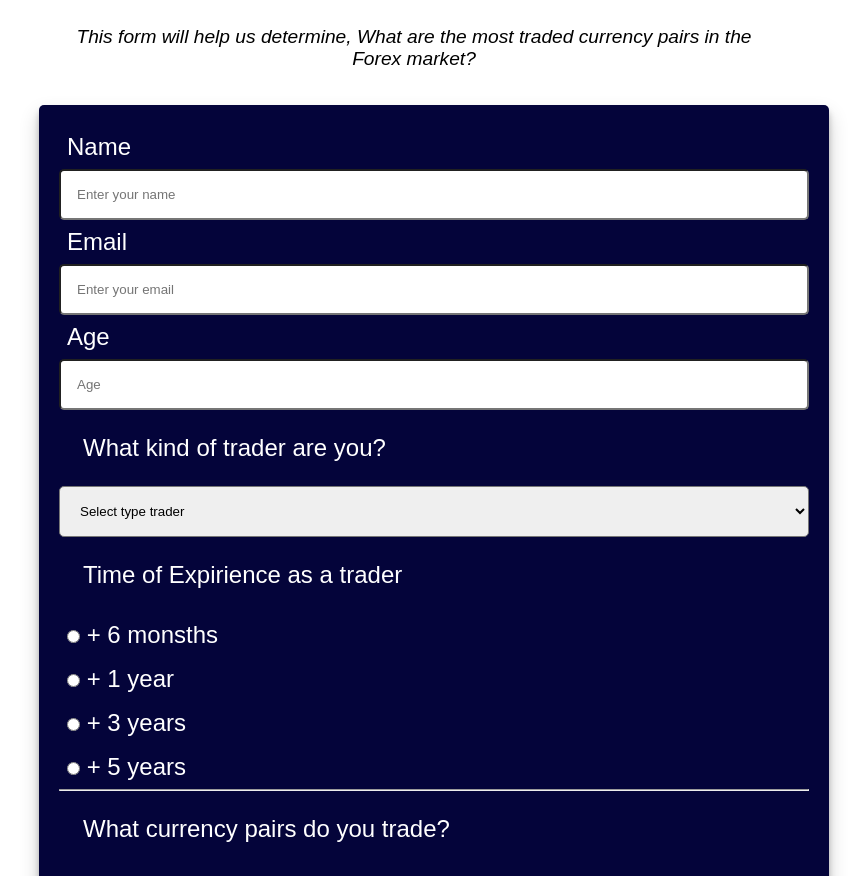
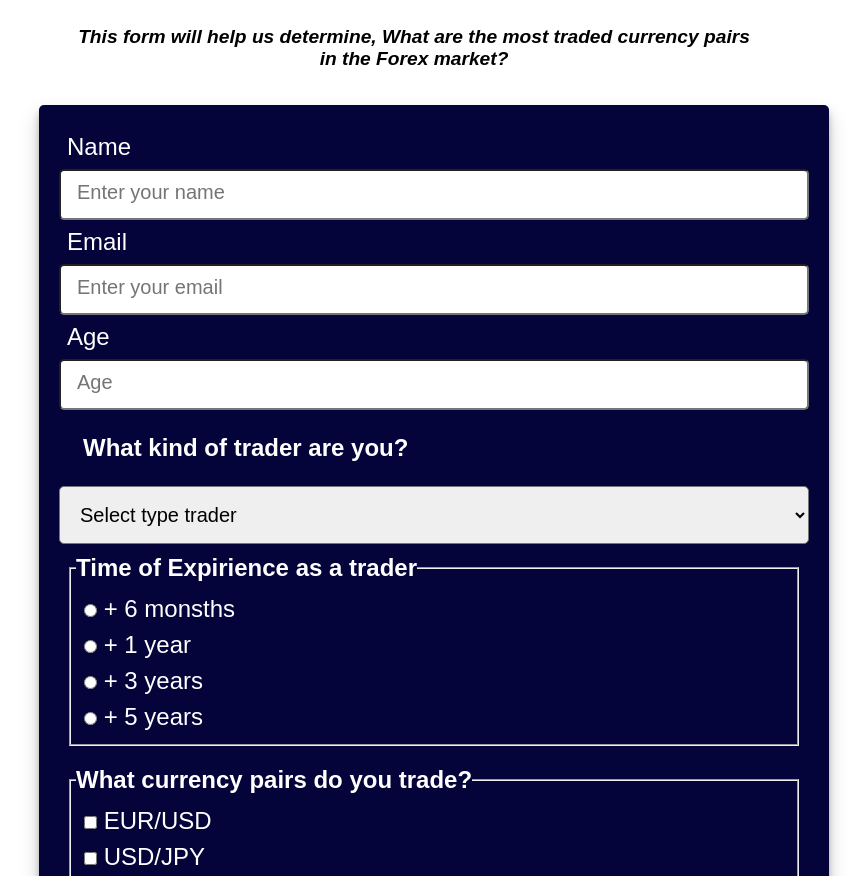
Before and after one commit to ydnarf/Forex-Trading-Survey-Form, a plain HTML site: page index.html in a window 1280 px wide. Shown: the part 64-940 px from the top of the page, without its empty margins (226-1093 px from the left). Drawn offline with Linux system fonts and the light colour scheme.

Commit message:
Arreglos de estilo

```diff
--- a/index.html
+++ b/index.html
@@ -26,6 +26,7 @@
         <label for="number" id="number-label">Age</label>
         <input type="number" id="number" placeholder="Age" value="Age" min="18" max="60">
 
+
         <p>What kind of trader are you?</p>
         <select name="dropdown" id="dropdown">
             <option disabled selected value>Select type trader</option>
@@ -34,21 +35,23 @@
             <option value="Swing trader">Swing trader</option>
         </select>
 
-        <p>Time of Expirience as a trader</p>
+        <fieldset>
+            <legend>Time of Expirience as a trader</legend>
             <label for="TimeExpirience"><input type="radio" name="TimeExpirience" id="TimeExpirience" value="+ 6 monsths"> + 6 monsths</label>
             <label for="TimeExpirience"><input type="radio" name="TimeExpirience" id="TimeExpirience" value="+ 1 year"> + 1 year</label>
             <label for="TimeExpirience"><input type="radio" name="TimeExpirience" id="TimeExpirience" value="+ 3 years"> + 3 years</label>
             <label for="TimeExpirience"><input type="radio" name="TimeExpirience" id="TimeExpirience" value="+ 5 years"> + 5 years</label>
-        <hr>
+        </fieldset>
 
-        <p>What currency pairs do you trade?</p>
+        <fieldset>
+            <legend>What currency pairs do you trade?</legend>
             <label for="EUR/USD"><input type="checkbox" name="EUR/USD" id="EUR/USD" value="EUR/USD"> EUR/USD</label>
             <label for="USD/JPY"><input type="checkbox" name="USD/JPY" id="USD/JPY" value="USD/JPY"> USD/JPY</label>
             <label for="GBP/USD"><input type="checkbox" name="GBP/USD" id="GBP/USD" value="GBP/USD"> GBP/USD</label>
             <label for="AUD/USD"><input type="checkbox" name="AUD/USD" id="AUD/USD" value="AUD/USD"> AUD/USD</label>
             <label for="USD/CHF"><input type="checkbox" name="USD/CHF" id="USD/CHF" value="USD/CHF"> USD/CHF</label>
             <label for="USD/CAD"><input type="checkbox" name="USD/CAD" id="USD/CAD" value="USD/CAD"> USD/CAD</label>
-        <hr>
+        </fieldset>
 
         <p>Anything else you'd like to share with us?</p>
         <textarea name="" id="textarea" cols="50" rows="5" placeholder="Enter a commentary..."></textarea>
--- a/styles.css
+++ b/styles.css
@@ -23,6 +23,15 @@ body{
 label{
     display: block;
     margin: 0.5rem;
+    font-weight: 400;
+}
+
+::placeholder{
+    font-size: 20px;
+}
+
+select{
+    font-size: 20px;
 }
 
 input, select{
@@ -38,6 +47,7 @@ h1{
 p {
     font-size: 24px;
     margin: 1.5rem;
+    font-weight: 700;
 }
 
 .header h1, .header p{
@@ -63,3 +73,10 @@ p {
     background-color: rgb(54, 54, 59);
     color: #fff;
 }
+
+fieldset{
+    margin: 10px;
+    padding: 5px;
+    font-weight: 700;
+    font-size: 24px;
+}
```
Lines whose indentation alone changed are shown as unchanged.
